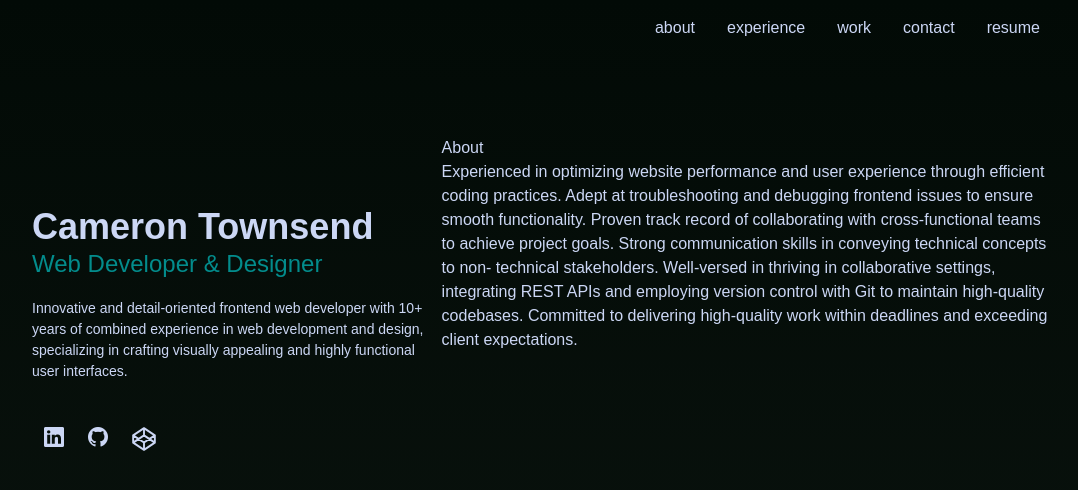
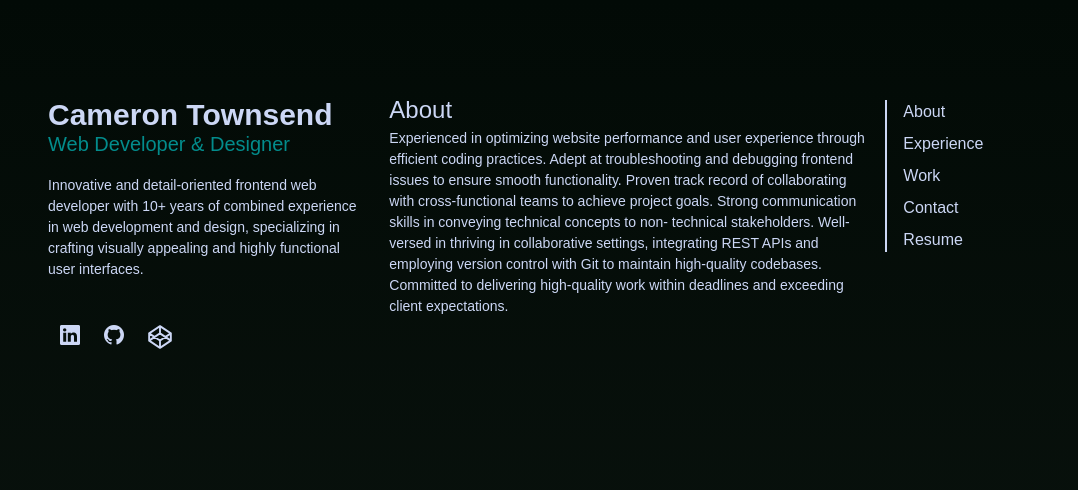
Before and after one commit to goldcam/portfolio-site, a React (Create React App) app: page / in a window 1280 px wide. Shown: the top 490 px of the page, without its empty margins (96-1174 px from the left). Built offline with nearby package versions, Linux system fonts and the light colour scheme.

Commit message:
layout changes

```diff
--- a/src/App.tsx
+++ b/src/App.tsx
@@ -24,17 +24,12 @@ export class AppComponent extends PureComponent<AppComponentProps> {
     } = this.props
     return (
     <>
-      <Nav />
       <div className="lg:flex lg:justify-between max-w-screen-lg mx-auto">
         <Header />
-
-        <section className='flex pt-24 lg:w-3/5 lg:py-24'>
-
-          <main>
+        <main className='flex pt-20 lg:w-3/6 lg:py-20 px-4'>
             <AboutComponent />
-          </main>
-
-        </section>
+        </main>
+        <Nav />
       </div>
       {/* <Footer /> */}
     </>
--- a/src/components/header/index.tsx
+++ b/src/components/header/index.tsx
@@ -6,7 +6,7 @@ import SocialLinks from '../socialLinks';
 export class HeaderComponent extends PureComponent {
     render () {
         return (
-        <header className="lg:sticky lg:top-0 lg:flex lg:max-h-screen lg:w-2/5 lg:flex-col lg:justify-between lg:py-40">
+        <header className="lg:sticky lg:top-0 lg:flex lg:max-h-screen lg:w-2/6 lg:flex-col lg:justify-between lg:py-20 px-4">
             <Name />
             <SocialLinks />
         </header>
--- a/src/components/name/index.tsx
+++ b/src/components/name/index.tsx
@@ -1,11 +1,11 @@
 
 function Name() {
     return (
-        <div>
-            <h1 className="text-whiteish font-black text-4xl">Cameron Townsend</h1>
-            <h2 className="text-teal font-light -mt-2 font-montserrat text-2xl">Web Developer & Designer</h2>
+        <>
+            <h1 className="text-whiteish font-black text-3xl">Cameron Townsend</h1>
+            <h2 className="text-teal font-light -mt-2 font-montserrat text-xl">Web Developer & Designer</h2>
             <p className="font-montserrat text-whiteish text-sm mt-4">Innovative and detail-oriented frontend web developer with 10+ years of combined experience in web development and design, specializing in crafting visually appealing and highly functional user interfaces.</p>
-        </div>
+        </>
     );
   }
 
--- a/src/components/nav/index.tsx
+++ b/src/components/nav/index.tsx
@@ -1,24 +1,24 @@
 import  { PureComponent, } from 'react';
+
+enum NavItems {
+    About = 'about',
+    Experience= 'experience',
+    Work = 'work',
+    Contact = 'contact',
+}
 
 export class NavComponent extends PureComponent {
     render () {
+        const navItems = Object.keys(NavItems)
         return (
-            <nav className="nav flex md:justify-end md:mt-4 md:mx-auto mb-4 sm:mb-0 max-w-screen-lg">
-            <ul>
+            <nav className="nav pt-20 lg:w-1/6 lg:py-20 ">
+            <ul className='border-l-2 border-whiteish'>
+
+           { navItems.map((item, key) =>  (<li key={key} className='navListItem'>
+                    <a href='#about' className='link'>{item}</a>
+                </li>))}
                 <li className='navListItem'>
-                    <a className='link'>about</a>
-                </li>
-                <li className='navListItem'>
-                    <a className='link'>experience</a>
-                </li>
-                <li className='navListItem'>
-                    <a className='link'>work</a>
-                </li>
-                <li className='navListItem'>
-                    <a className='link'>contact</a>
-                </li>
-                <li className='navListItem'>
-                    <a className='link'>resume</a>
+                    <a className='link'>Resume</a>
                 </li>
             </ul>
         </nav>
--- a/src/components/socialLinks/index.tsx
+++ b/src/components/socialLinks/index.tsx
@@ -7,7 +7,7 @@ export class SocialLinksComponent extends PureComponent {
                 <ul className='mt-10'>
                     <li className='socialLinks'><a className='link' href='https://www.linkedin.com/in/cam-townsend/' target='_blank'><i className="bi bi-linkedin"></i></a></li>
                     <li className='socialLinks'><a className='link' href='https://github.com/goldcam/' target='_blank'><i className="bi bi-github"></i></a></li>
-                    <li className='socialLinks'><a className='link' href='https://codepen.io/cameron-townsend' target='_blank'><svg xmlns="http://www.w3.org/2000/svg" viewBox="0 0 64 64" fill="none" stroke="currentColor" stroke-width="2" stroke-linecap="round" stroke-linejoin="round" className="h-6 w-6" aria-hidden="true"><path d="M3.06 41.732L32 60.932l28.94-19.2V22.268L32 3.068l-28.94 19.2zm57.878 0L32 22.268 3.06 41.732m0-19.463L32 41.47l28.94-19.2M32 3.068v19.2m0 19.463v19.2" stroke-width="5"></path></svg></a></li>
+                    <li className='socialLinks'><a className='link' href='https://codepen.io/cameron-townsend' target='_blank'><svg xmlns="http://www.w3.org/2000/svg" viewBox="0 0 64 64" fill="none" stroke="currentColor" strokeWidth="2" strokeLinecap="round" strokeLinejoin="round" className="h-6 w-6" aria-hidden="true"><path d="M3.06 41.732L32 60.932l28.94-19.2V22.268L32 3.068l-28.94 19.2zm57.878 0L32 22.268 3.06 41.732m0-19.463L32 41.47l28.94-19.2M32 3.068v19.2m0 19.463v19.2" strokeWidth="5"></path></svg></a></li>
                 </ul>
 
 
--- a/src/index.css
+++ b/src/index.css
@@ -7,14 +7,14 @@
 @layer components {
     .navListItem {
         @apply list-none;
-        @apply inline;
-        @apply m-4;
+        @apply mx-4;
+        @apply my-2;
         @apply font-montserrat;
         @apply font-normal;
     }
-    .navListItem:first-child {
+    /* .navListItem:first-child {
         @apply ml-0;
-    }
+    } */
     .link {
         @apply transition;
         @apply ease-in-out;
--- a/src/pages/about/index.tsx
+++ b/src/pages/about/index.tsx
@@ -4,10 +4,12 @@ import  { PureComponent, } from 'react';
 export class AboutComponent extends PureComponent {
     render () {
         return (
-        <div className="">
-            <h3>About</h3>
-            Experienced in optimizing website performance and user experience through efficient coding practices. Adept at troubleshooting and debugging frontend issues to ensure smooth functionality. Proven track record of collaborating with cross-functional teams to achieve project goals. Strong communication skills in conveying technical concepts to non- technical stakeholders. Well-versed in thriving in collaborative settings, integrating REST APIs and employing version control with Git to maintain high-quality codebases. Committed to delivering high-quality work within deadlines and exceeding client expectations.
-        </div>
+        <section>
+            <h3 className='text-2xl'>About</h3>
+            <p className='font-montserrat text-whiteish text-sm'>
+                Experienced in optimizing website performance and user experience through efficient coding practices. Adept at troubleshooting and debugging frontend issues to ensure smooth functionality. Proven track record of collaborating with cross-functional teams to achieve project goals. Strong communication skills in conveying technical concepts to non- technical stakeholders. Well-versed in thriving in collaborative settings, integrating REST APIs and employing version control with Git to maintain high-quality codebases. Committed to delivering high-quality work within deadlines and exceeding client expectations.
+            </p>
+        </section>
         )
     }
 }
```
